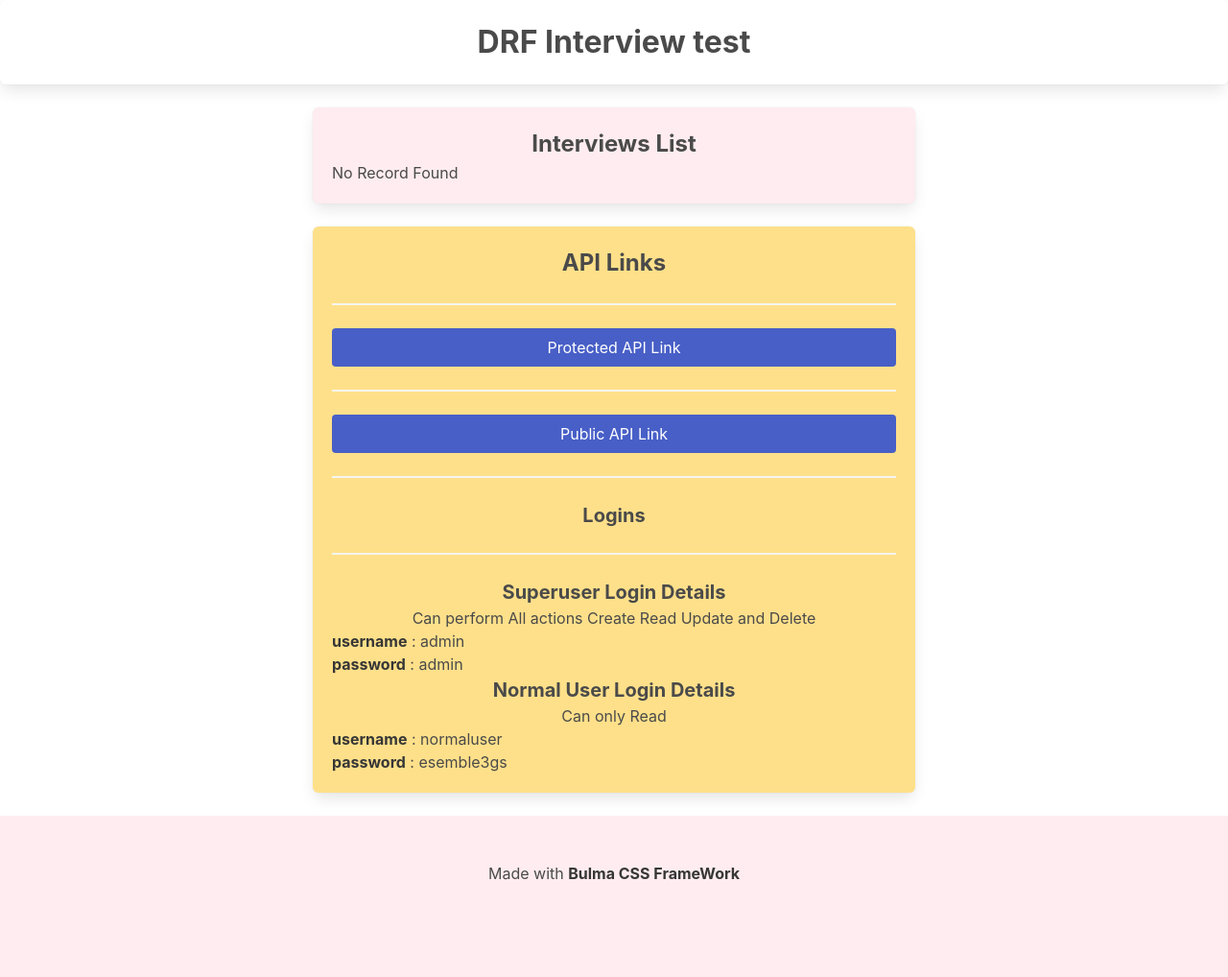
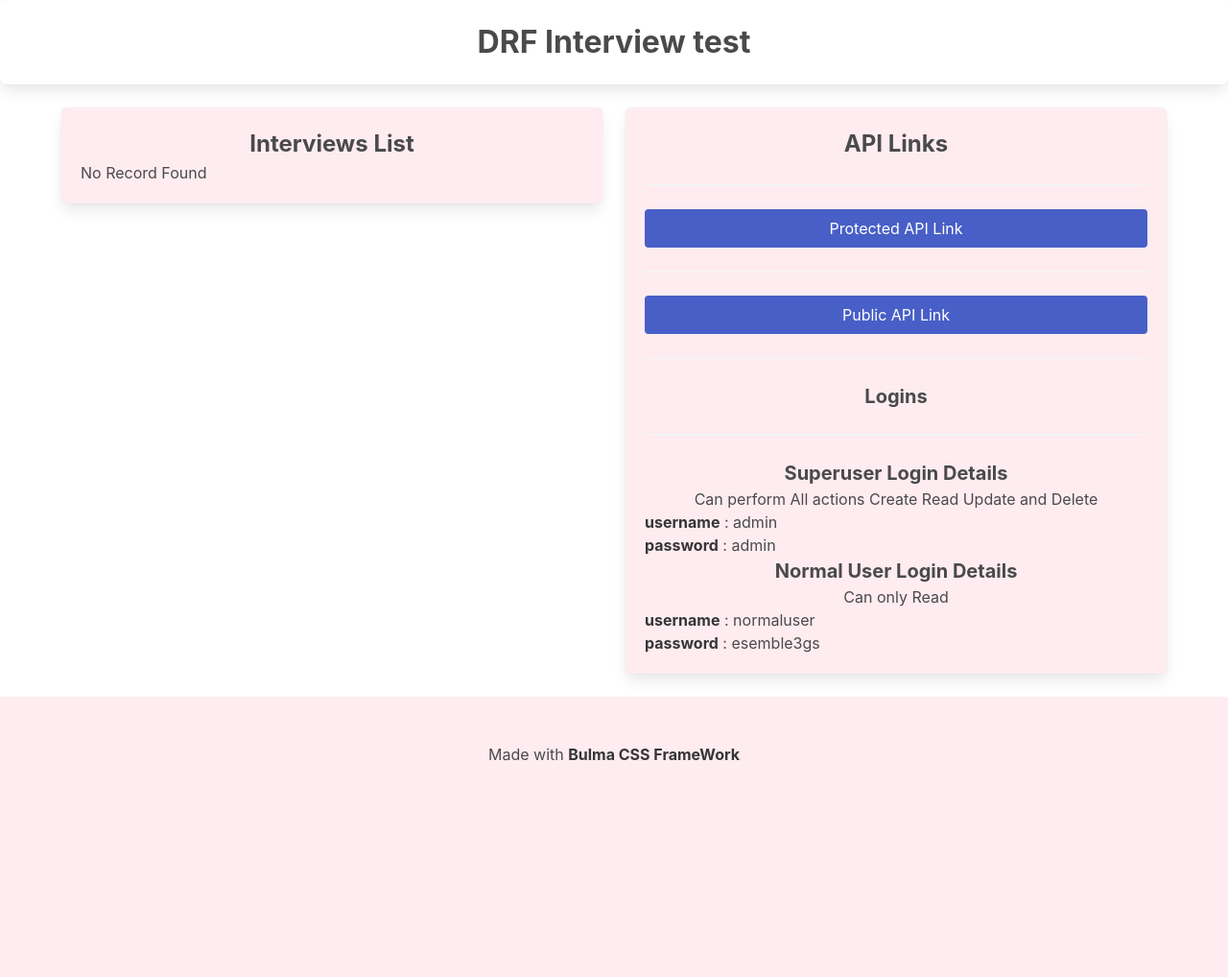
Before and after one commit to AkaAbdullah/djangorestframeworkinterviewtest, a Python web app: template interviewtest/templates/index.html in a window 1280 px wide. Shown: the whole page at 96% size. After the commit the page ends 793 px from the top, so only its background shows below. Run offline with Jinja, Linux system fonts and the light colour scheme; the template is opened without the code that fills it, so the values that code supplies are empty.

Commit message:
frontend edit

```diff
--- a/interviewtest/templates/index.html
+++ b/interviewtest/templates/index.html
@@ -17,14 +17,16 @@
             </div>
         </div>
     </div>
+    <div class="container">
         <div class="columns">
-        <div class="column is-half is-offset-one-quarter">
+            <div class="column is-6 ">
                 <div class="box has-background-danger-light">
                     <p class="has-text-centered has-text-weight-bold is-size-4">Interviews List</p>
                     {% if interviews %}
                     {% for items in interviews %}
                     <hr>
-                <h1> {{items.id}} : Interview with <strong> {{items.name}} </strong> at <strong>{{items.date}}</strong>
+                    <h1> {{items.id}} : Interview with <strong> {{items.name}} </strong> at
+                        <strong>{{items.date}}</strong>
                     </h1>
                     {% endfor %}
                     {% else %}
@@ -32,16 +34,15 @@
                     {% endif %}
                 </div>
             </div>
-    </div>
-    <div class="columns">
-        <div class="column is-half is-offset-one-quarter">
-            <div class="box has-background-warning">
+            <div class="column is-6">
+                <div class="box has-background-danger-light">
                     <p class="has-text-centered has-text-weight-bold is-size-4">API Links</p>
                     <hr>
                     <a class="button is-link is-fullwidth" href="http://127.0.0.1:8000/api/interviewList">Protected API
                         Link</a>
                     <hr>
-                <a class=" button is-link is-fullwidth" href="http://127.0.0.1:8000/public/api/interviewList/">Public
+                    <a class=" button is-link is-fullwidth"
+                        href="http://127.0.0.1:8000/public/api/interviewList/">Public
                         API Link</a>
                     <hr>
 
@@ -59,7 +60,9 @@
                 </div>
             </div>
         </div>
-    <footer class="footer has-background-danger-light">
+    </div>
+
+    <footer class="footer has-background-danger-light mt-5">
         <div class="content has-text-centered">
             <p>
                 Made with <strong>Bulma CSS FrameWork</strong>
```
Also changed, not shown: db.sqlite3. Lines whose indentation alone changed are shown as unchanged.
